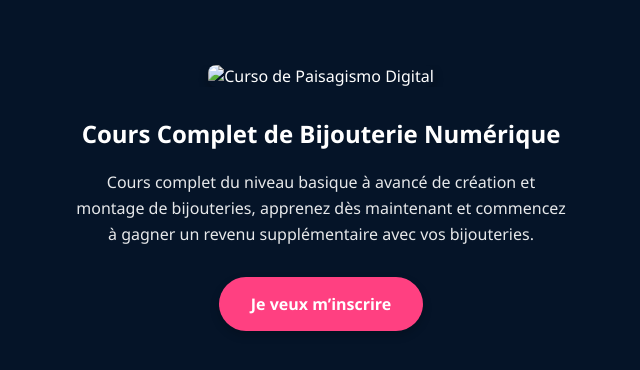
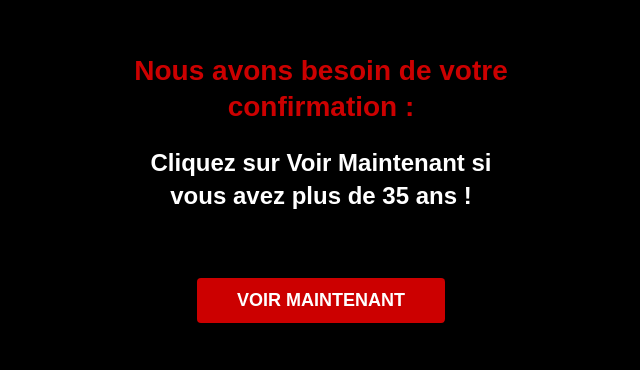
Before and after one commit to SeTT7/fr51.betterlifestamina.online, a plain HTML site: page home/index.html in a window 1280 px wide. Shown: the part 202-572 px from the top of the page, without its empty margins (319-959 px from the left). Drawn offline with Linux system fonts and the light colour scheme.

Commit message:
Update index.html

```diff
--- a/home/index.html
+++ b/home/index.html
@@ -1,119 +1,146 @@
+
 <!DOCTYPE html>
-<html lang="pt-BR">
+<html lang="fr">
 <head>
-<!-- TikTok Pixel Code Start -->
-<script>
-!function (w, d, t) {
-  w.TiktokAnalyticsObject=t;var ttq=w[t]=w[t]||[];ttq.methods=["page","track","identify","instances","debug","on","off","once","ready","alias","group","enableCookie","disableCookie","holdConsent","revokeConsent","grantConsent"],ttq.setAndDefer=function(t,e){t[e]=function(){t.push([e].concat(Array.prototype.slice.call(arguments,0)))}};for(var i=0;i<ttq.methods.length;i++)ttq.setAndDefer(ttq,ttq.methods[i]);ttq.instance=function(t){for(
-var e=ttq._i[t]||[],n=0;n<ttq.methods.length;n++)ttq.setAndDefer(e,ttq.methods[n]);return e},ttq.load=function(e,n){var r="https://analytics.tiktok.com/i18n/pixel/events.js",o=n&&n.partner;ttq._i=ttq._i||{},ttq._i[e]=[],ttq._i[e]._u=r,ttq._t=ttq._t||{},ttq._t[e]=+new Date,ttq._o=ttq._o||{},ttq._o[e]=n||{};n=document.createElement("script")
-;n.type="text/javascript",n.async=!0,n.src=r+"?sdkid="+e+"&lib="+t;e=document.getElementsByTagName("script")[0];e.parentNode.insertBefore(n,e)};
 
+    <script>!function(i,n){i._plt=i._plt||(n&&n.timeOrigin?n.timeOrigin+n.now():Date.now())}(window,performance);</script>
+<link rel="preload" href="https://scripts.converteai.net/c7daae54-28f8-4e09-90be-5fed14986104/players/67d20d15b7ef8e55f55e284e/v4/player.js" as="script">
+<link rel="preload" href="https://scripts.converteai.net/lib/js/smartplayer-wc/v4/smartplayer.js" as="script">
+<link rel="preload" href="https://cdn.converteai.net/c7daae54-28f8-4e09-90be-5fed14986104/67d0ec6327e969e4dd7cee46/main.m3u8" as="fetch">
+<link rel="dns-prefetch" href="https://cdn.converteai.net">
+<link rel="dns-prefetch" href="https://scripts.converteai.net">
+<link rel="dns-prefetch" href="https://images.converteai.net">
+<link rel="dns-prefetch" href="https://api.vturb.com.br">
 
-  ttq.load('D2NVFTBC77U2I107MN10');
-  ttq.page();
-}(window, document, 'ttq');
-</script>
-<!-- TikTok Pixel Code End -->
     <meta charset="UTF-8">
     <meta name="viewport" content="width=device-width, initial-scale=1.0">
-    <title>Curso Completo de Paisagismo Digital</title>
+    <meta name="description" content="Confirmação de idade para acesso ao conteúdo">
+    <title>Confirmation d'Âge</title>
+
     <style>
+        /* Reset e estilos base */
         * {
             margin: 0;
             padding: 0;
             box-sizing: border-box;
-            font-family: 'Segoe UI', Tahoma, Geneva, Verdana, sans-serif;
         }
 
         body {
-            background-color: #051428;
-            color: white;
+            font-family: 'Arial', sans-serif;
             min-height: 100vh;
             display: flex;
-            flex-direction: column;
             align-items: center;
             justify-content: center;
+            background-color: black;
             padding: 20px;
         }
 
-        .container {
-            max-width: 500px;
+        /* Container principal */
+        .confirmation-container {
+            text-align: center;
+            max-width: 400px;
             width: 100%;
-            text-align: center;
+            animation: fadeIn 0.5s ease-in-out;
         }
 
-        .image-container {
-            width: 100%;
-            display: flex;
-            justify-content: center;
-            align-items: center;
-            margin-bottom: 30px;
-            border-radius: 12px;
-            overflow: hidden;
+        /* Títulos e textos */
+        .confirmation-title {
+            color: #cc0000;
+            font-size: 28px;
+            font-weight: bold;
+            margin-bottom: 20px;
+            line-height: 1.3;
         }
 
-        .curso-imagem {
-            max-width: 100%;
-            height: auto;
-            border-radius: 8px;
-            box-shadow: 0 4px 10px rgba(0, 0, 0, 0.3);
+        .confirmation-text {
+            color: white;
+            font-size: 24px;
+            font-weight: bold;
+            margin-bottom: 30px;
+            line-height: 1.4;
         }
 
-        h1 {
-            font-size: 24px;
-            margin-bottom: 20px;
-            line-height: 1.4;
-            font-weight: 600;
+        /* Botão principal */
+        .watch-button, #midas-cta-button {
+            background-color: #cc0000;
+            color: white;
+            border: none;
+            padding: 12px 40px;
+            font-size: 18px;
+            font-weight: bold;
+            cursor: pointer;
+            border-radius: 4px;
+            text-transform: uppercase;
+            transition: all 0.3s ease;
+            display: inline-block;
+            margin-top: 15px;
+            text-decoration: none;
         }
 
-        p {
-            font-size: 16px;
-            line-height: 1.6;
-            margin-bottom: 30px;
-            opacity: 0.9;
+        .watch-button:hover, #midas-cta-button:hover {
+            background-color: #b30000;
+            transform: translateY(-2px);
+            box-shadow: 0 4px 8px rgba(0,0,0,0.1);
         }
 
-        .btn {
-            background-color: #ff4081;
-            color: white;
-            border: none;
-            padding: 16px 32px;
-            font-size: 16px;
-            font-weight: 600;
-            border-radius: 30px;
-            cursor: pointer;
-            transition: all 0.3s ease;
-            box-shadow: 0 4px 10px rgba(0, 0, 0, 0.2);
+        /* Container do CTA */
+        .midas-cta-container {
+            max-width: 100%;
+            margin: 0 auto;
+            text-align: center;
+            padding: 20px;
         }
 
-        .btn:hover {
-            background-color: #e91e63;
-            transform: translateY(-2px);
-            box-shadow: 0 6px 12px rgba(0, 0, 0, 0.25);
+        /* Animação de entrada */
+        @keyframes fadeIn {
+            from { opacity: 0; transform: translateY(10px); }
+            to { opacity: 1; transform: translateY(0); }
         }
+    </style>
 
-        @media (max-width: 480px) {
-            h1 {
-                font-size: 22px;
+    <!-- Scripts no final do head para melhor performance -->
+    <script src="https://cdn.utmify.com.br/scripts/utms/latest.js" data-utmify-prevent-subids async defer></script>
+
+    <script>
+        document.addEventListener("DOMContentLoaded", function() {
+            function collectUrlParameters(url) {
+                const urlObj = new URL(url);
+                let paramString = "";
+
+                urlObj.searchParams.forEach((value, key) => {
+                    paramString += `${paramString ? '&' : ''}${key}=${value}`;
+                });
+
+                return paramString;
             }
 
-            p {
-                font-size: 15px;
+            const urlParams = collectUrlParameters(window.location.href);
+
+            if (urlParams) {
+                document.querySelectorAll("a").forEach(link => {
+                    const separator = link.href.includes("?") ? "&" : "?";
+                    link.href += `${separator}${urlParams}`;
+                });
             }
-        }
-    </style>
+
+            document.getElementById('midas-cta-button').addEventListener('click', function() {
+                if (typeof ttq !== 'undefined') {
+                    ttq.track('ClickButton', {});
+                }
+            });
+        });
+    </script>
 </head>
 <body>
-    <div class="container">
-        <div class="image-container">
-            <img src="img/3.jpg" alt="Curso de Paisagismo Digital" class="curso-imagem">
+    <div class="confirmation-container">
+        <h1 class="confirmation-title">Nous avons besoin de votre confirmation :</h1>
+        <p class="confirmation-text">Cliquez sur Voir Maintenant si vous avez plus de 35 ans !</p>
+
+        <div class="midas-cta-container">
+            <a href="https://c3.letrucdelhomme.online/pv" id="midas-cta-button" class="watch-button">
+                VOIR MAINTENANT
+            </a>
         </div>
-
-        <h1>Cours Complet de Bijouterie Numérique</h1>
-
-        <p>Cours complet du niveau basique à avancé de création et montage de bijouteries, apprenez dès maintenant et commencez à gagner un revenu supplémentaire avec vos bijouteries.</p>
-
-        <button class="btn" onclick="window.location.href='https://fr50.betterlifestamina.online/email'">Je veux m’inscrire</button>
     </div>
 </body>
 </html>
```
